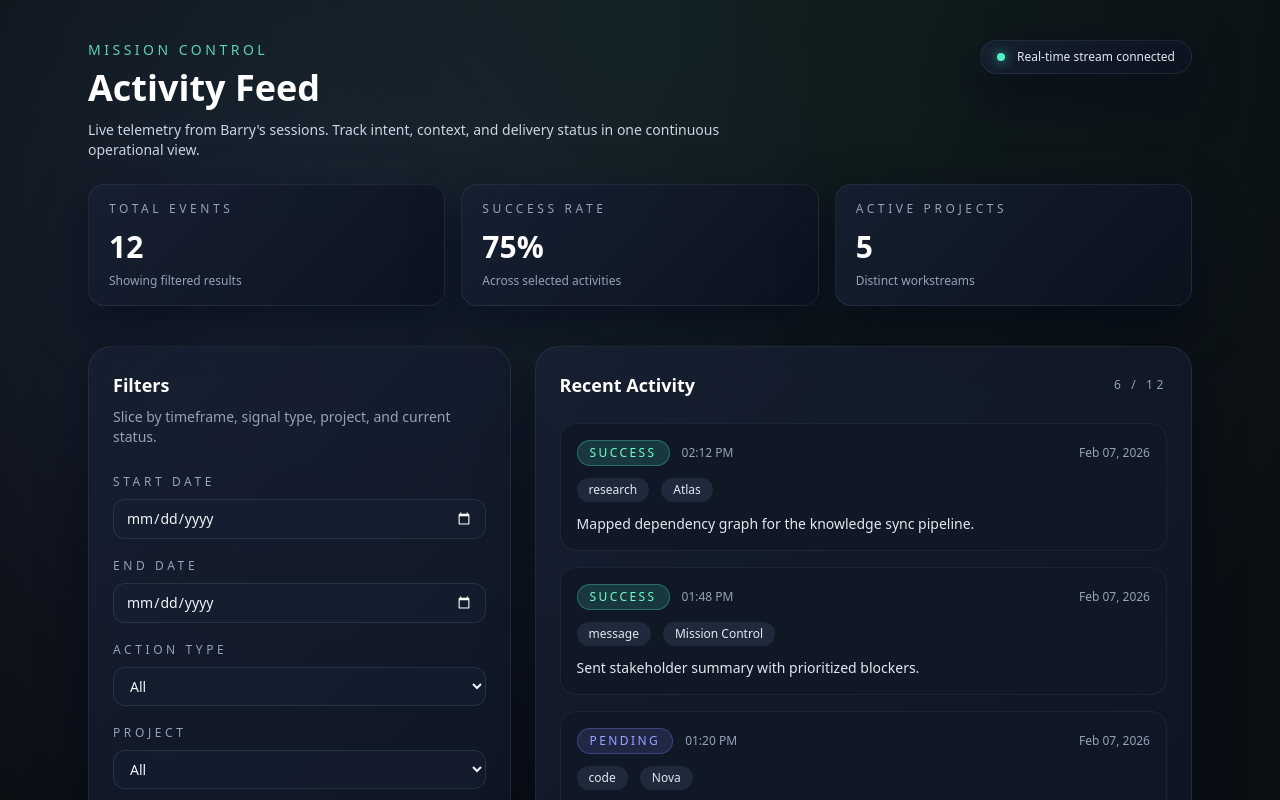
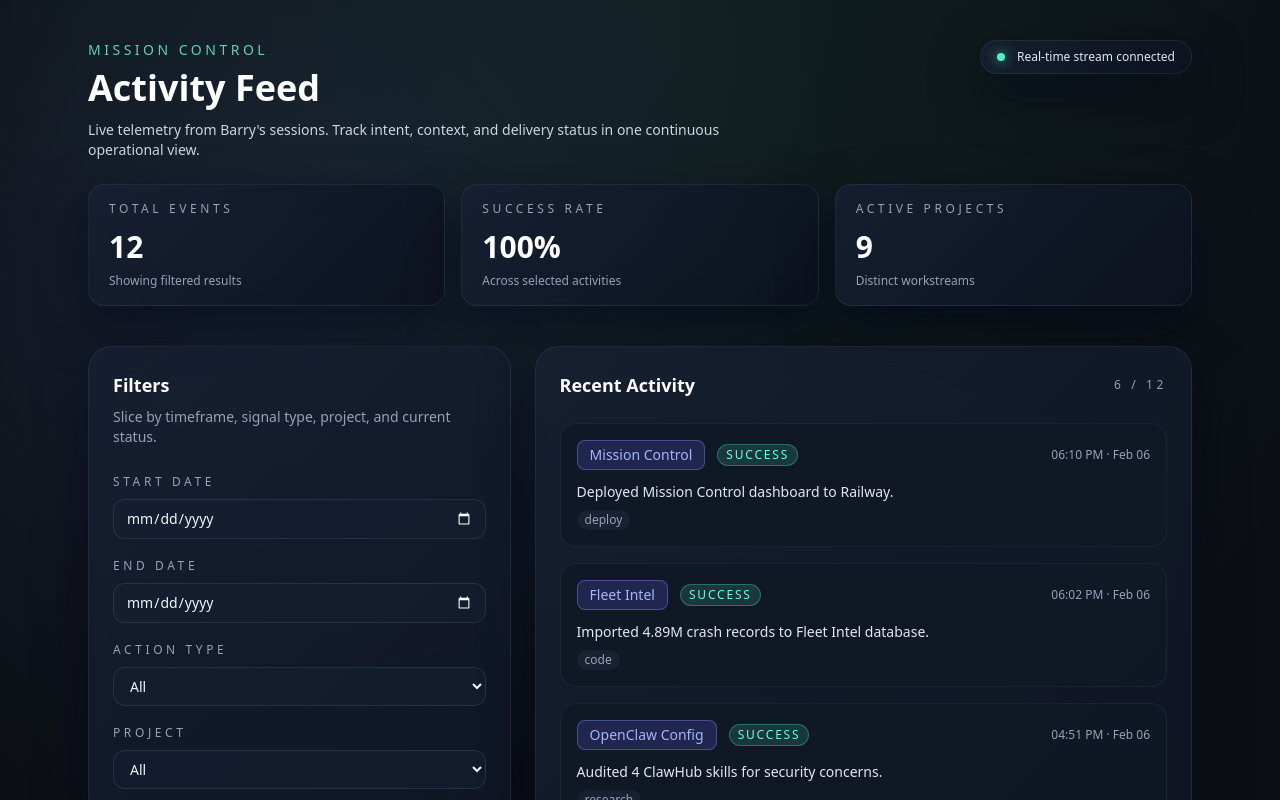
Before and after one commit to thejustinfagan/mission-control, a Next.js app: page / in a window 1280 px wide. Shown: the top 800 px of the page. Built offline with nearby package versions, Linux system fonts and the light colour scheme.

Commit message:
feat: prominent project labels + real activity data

```diff
--- a/src/app/page.tsx
+++ b/src/app/page.tsx
@@ -5,98 +5,98 @@ import { useMemo, useState } from "react";
 const mockActivities = [
   {
     id: "act_001",
-    timestamp: "2026-02-07T14:12:08.000Z",
-    actionType: "research",
-    description: "Mapped dependency graph for the knowledge sync pipeline.",
-    project: "Atlas",
+    timestamp: "2026-02-06T18:10:00.000Z",
+    actionType: "deploy",
+    description: "Deployed Mission Control dashboard to Railway.",
+    project: "Mission Control",
     status: "success",
   },
   {
     id: "act_002",
-    timestamp: "2026-02-07T13:48:52.000Z",
-    actionType: "message",
-    description: "Sent stakeholder summary with prioritized blockers.",
-    project: "Mission Control",
+    timestamp: "2026-02-06T18:02:00.000Z",
+    actionType: "code",
+    description: "Imported 4.89M crash records to Fleet Intel database.",
+    project: "Fleet Intel",
     status: "success",
   },
   {
     id: "act_003",
-    timestamp: "2026-02-07T13:20:11.000Z",
-    actionType: "code",
-    description: "Refactored telemetry ingestion to stream in batches.",
-    project: "Nova",
-    status: "pending",
+    timestamp: "2026-02-06T16:51:00.000Z",
+    actionType: "research",
+    description: "Audited 4 ClawHub skills for security concerns.",
+    project: "OpenClaw Config",
+    status: "success",
   },
   {
     id: "act_004",
-    timestamp: "2026-02-07T12:58:29.000Z",
-    actionType: "file",
-    description: "Edited roadmap spec with latest operating assumptions.",
-    project: "Mission Control",
+    timestamp: "2026-02-06T15:10:00.000Z",
+    actionType: "deploy",
+    description: "Fixed threadchess Railway - copied Battle Dinghy credentials.",
+    project: "threadchess",
     status: "success",
   },
   {
     id: "act_005",
-    timestamp: "2026-02-07T12:31:05.000Z",
-    actionType: "deploy",
-    description: "Deployed nightly build to staging cluster.",
-    project: "Aurora",
+    timestamp: "2026-02-06T14:46:00.000Z",
+    actionType: "code",
+    description: "Installed skills: project-management, self-reflection, sophie-optimizer.",
+    project: "OpenClaw Config",
     status: "success",
   },
   {
     id: "act_006",
-    timestamp: "2026-02-07T11:55:41.000Z",
+    timestamp: "2026-02-06T14:30:00.000Z",
     actionType: "research",
-    description: "Benchmarked new vector index configuration.",
-    project: "Nova",
-    status: "failed",
+    description: "Researched Chrome extension architecture for JIT parts lookup.",
+    project: "JIT Chrome Extension",
+    status: "success",
   },
   {
     id: "act_007",
-    timestamp: "2026-02-07T11:22:33.000Z",
-    actionType: "code",
-    description: "Implemented cache warm-up strategy for embeddings.",
-    project: "Atlas",
+    timestamp: "2026-02-06T12:00:00.000Z",
+    actionType: "file",
+    description: "Consolidated X_Simulator to Next.js only, removed Flask UI.",
+    project: "X_Simulator",
     status: "success",
   },
   {
     id: "act_008",
-    timestamp: "2026-02-07T10:44:09.000Z",
-    actionType: "message",
-    description: "Flagged scheduling drift in heartbeat tasks.",
-    project: "Mission Control",
-    status: "pending",
+    timestamp: "2026-02-06T08:00:00.000Z",
+    actionType: "file",
+    description: "Created PIPELINE.md with 53 project items.",
+    project: "Workspace",
+    status: "success",
   },
   {
     id: "act_009",
-    timestamp: "2026-02-07T10:15:54.000Z",
-    actionType: "file",
-    description: "Captured incident log for overnight alert burst.",
-    project: "Aurora",
+    timestamp: "2026-02-05T21:30:00.000Z",
+    actionType: "code",
+    description: "Imported 4.38M FMCSA carriers to local SQLite database.",
+    project: "Fleet Intel",
     status: "success",
   },
   {
     id: "act_010",
-    timestamp: "2026-02-07T09:36:20.000Z",
-    actionType: "research",
-    description: "Reviewed market signals for adaptive scheduling.",
-    project: "Vanguard",
+    timestamp: "2026-02-05T20:00:00.000Z",
+    actionType: "deploy",
+    description: "Integrated ThreadChess game engine into X_Simulator.",
+    project: "X_Simulator",
     status: "success",
   },
   {
     id: "act_011",
-    timestamp: "2026-02-07T09:05:07.000Z",
+    timestamp: "2026-02-04T15:00:00.000Z",
     actionType: "deploy",
-    description: "Hotfixed inference timeout thresholds.",
-    project: "Nova",
+    description: "Battle Dinghy live on Twitter @BattleDinghy.",
+    project: "Battle Dinghy",
     status: "success",
   },
   {
     id: "act_012",
-    timestamp: "2026-02-07T08:32:19.000Z",
-    actionType: "message",
-    description: "Notified ops team about new alert routing.",
-    project: "Atlas",
+    timestamp: "2026-02-04T12:00:00.000Z",
+    actionType: "research",
+    description: "Completed Polymarket strategy analysis document.",
+    project: "Polymarket Research",
     status: "success",
   },
 ];
@@ -317,37 +317,34 @@ export default function ActivityFeedPage() {
                 >
                   <div className="flex flex-wrap items-center justify-between gap-3">
                     <div className="flex items-center gap-3">
+                      <span className="rounded-lg bg-indigo-500/20 border border-indigo-400/40 px-3 py-1 text-sm font-medium text-indigo-300">
+                        {activity.project}
+                      </span>
                       <span
-                        className={`rounded-full border px-3 py-1 text-xs uppercase tracking-[0.2em] ${
+                        className={`rounded-full border px-2 py-0.5 text-xs uppercase tracking-[0.15em] ${
                           statusStyles[activity.status]
                         }`}
                       >
                         {activity.status}
                       </span>
-                      <span className="text-xs text-slate-400 text-mono">
-                        {new Date(activity.timestamp).toLocaleTimeString("en-US", {
-                          hour: "2-digit",
-                          minute: "2-digit",
-                        })}
-                      </span>
                     </div>
                     <span className="text-xs text-slate-400">
-                      {new Date(activity.timestamp).toLocaleDateString("en-US", {
+                      {new Date(activity.timestamp).toLocaleTimeString("en-US", {
+                        hour: "2-digit",
+                        minute: "2-digit",
+                      })}{" "}
+                      · {new Date(activity.timestamp).toLocaleDateString("en-US", {
                         month: "short",
                         day: "2-digit",
-                        year: "numeric",
                       })}
                     </span>
                   </div>
-                  <div className="mt-3 flex flex-wrap items-center gap-3">
-                    <span className="rounded-full bg-slate-800 px-3 py-1 text-xs text-slate-200">
+                  <p className="mt-3 text-sm text-slate-200">{activity.description}</p>
+                  <div className="mt-2 flex items-center gap-2">
+                    <span className="rounded-full bg-slate-800/60 px-2 py-0.5 text-xs text-slate-400">
                       {activity.actionType}
                     </span>
-                    <span className="rounded-full bg-slate-800 px-3 py-1 text-xs text-slate-200">
-                      {activity.project}
-                    </span>
                   </div>
-                  <p className="mt-3 text-sm text-slate-200">{activity.description}</p>
                 </article>
               ))}
             </div>
```
